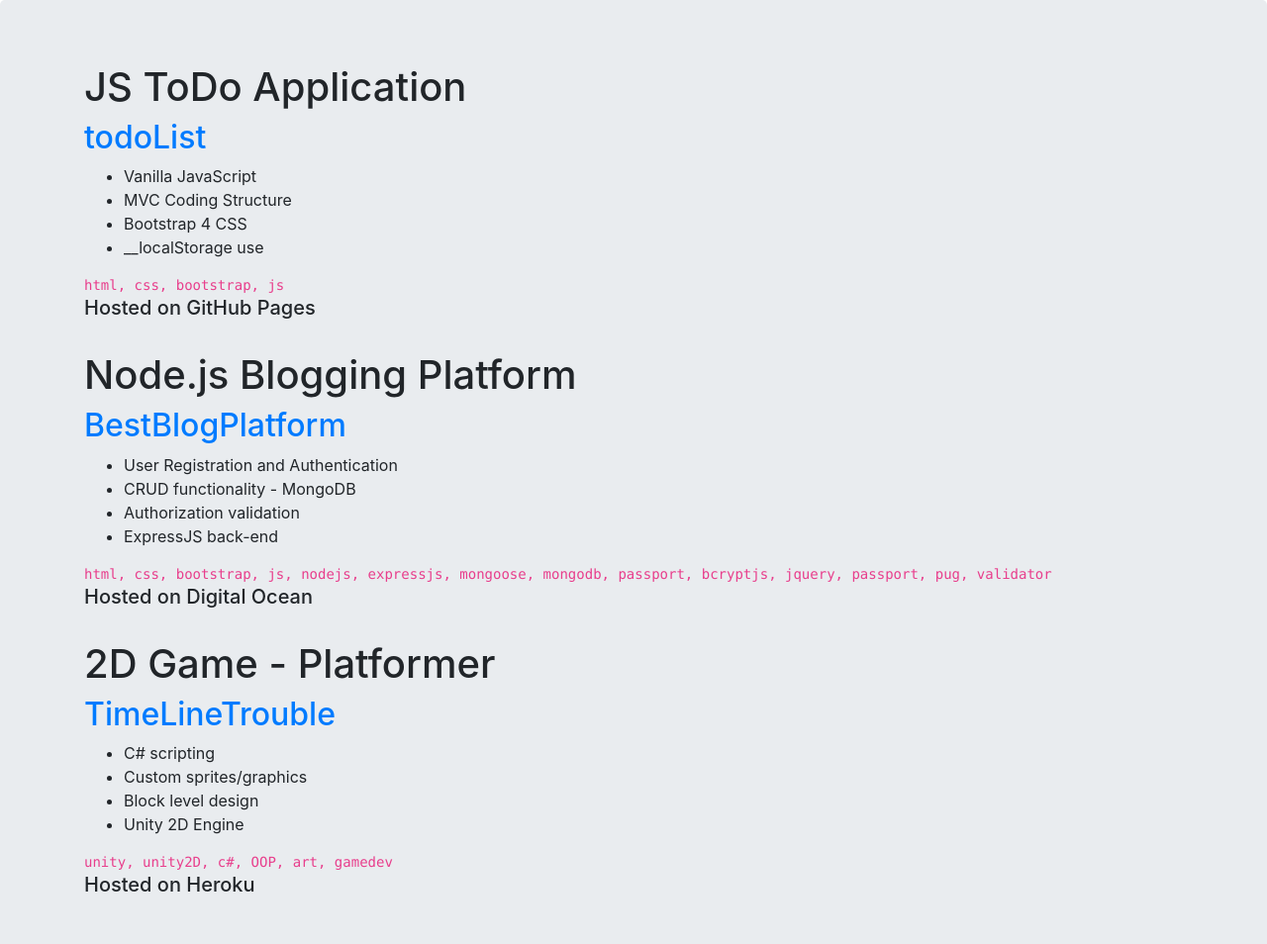
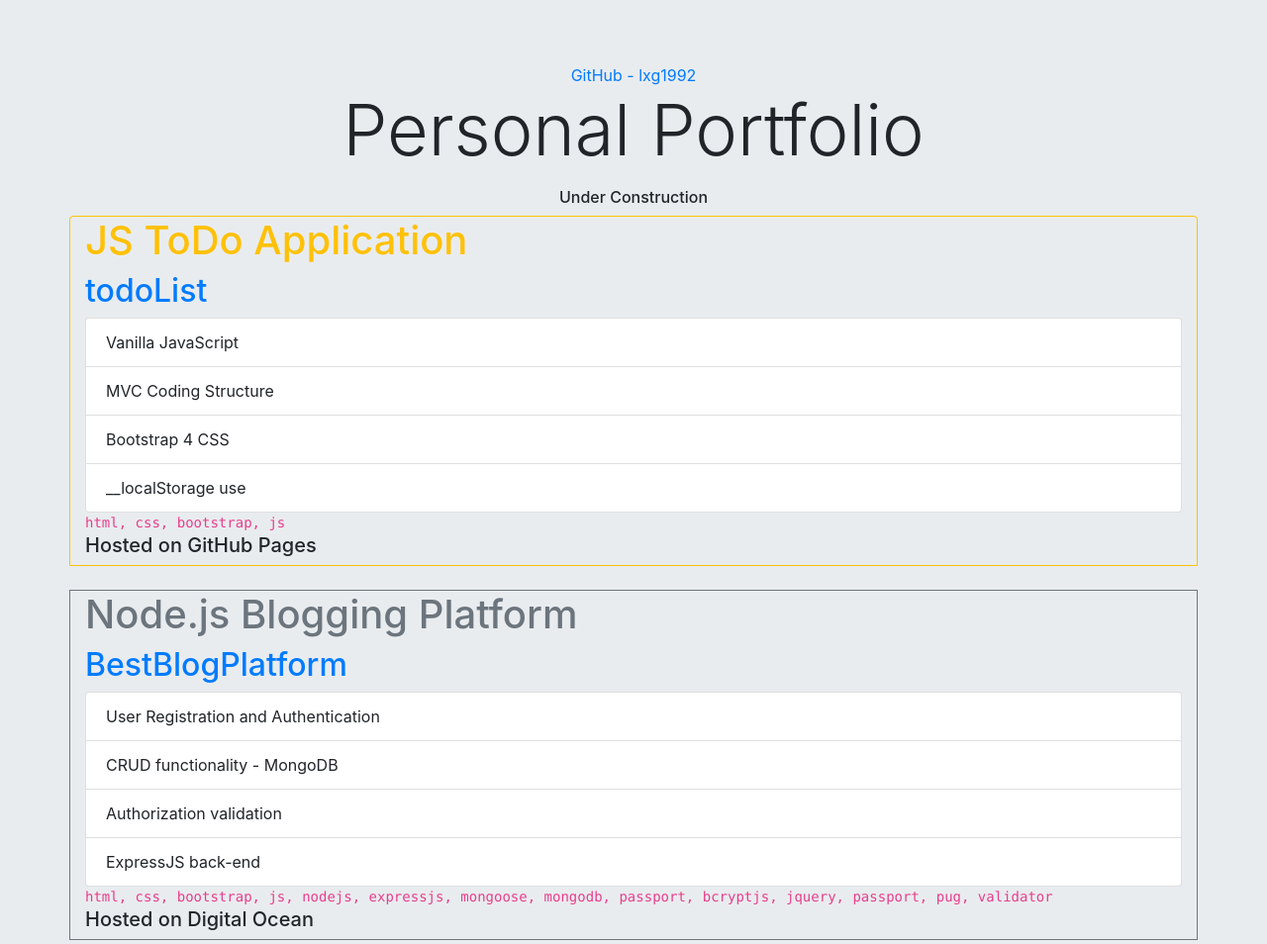
Before and after one commit to lxg1992/lxg1992.github.io, a plain HTML site: page index.html in a window 1280 px wide. Shown: the top 954 px of the page at 99% size. Drawn offline with nearby package versions, Linux system fonts and the light colour scheme.

Commit message:
Updated 4 april

```diff
--- a/index.html
+++ b/index.html
@@ -4,46 +4,52 @@
 <head>
 
 <body>
-	<div class="jumbotron">
-		<div class="container">
-			<h1> JS ToDo Application</h1>
+	<div class="jumbotron jumbotron-fluid ">
+		<header class="text-center display-5"><a href="https://github.com/lxg1992">GitHub - lxg1992</a></header>
+		<p class="text-center display-3">Personal Portfolio</p>
+		<h6 class="text-center display-10">Under Construction</h6>
+		<div class="container border border-warning rounded-top">
+			<h1 class="text-warning"> JS ToDo Application</h1>
 			<h2><a href="https://lxg1992.github.io/todoList/">todoList</a></h2>
-			<ul>
-				<li>Vanilla JavaScript</li>
-				<li>MVC Coding Structure</li>
-				<li>Bootstrap 4 CSS</li>
-				<li>__localStorage use</li>
+			<ul class="list-group">
+				<li class="list-group-item">Vanilla JavaScript</li>
+				<li class="list-group-item">MVC Coding Structure</li>
+				<li class="list-group-item">Bootstrap 4 CSS</li>
+				<li class="list-group-item">__localStorage use</li>
 			</ul>
 			<code>html, css, bootstrap, js</code>
 			<h5>Hosted on GitHub Pages</h5>
 		</div>
+
 		<br/>
-		<div class="container">
-			<h1>Node.js Blogging Platform</h1>
+
+		<div class="container border border-secondary">
+			<h1 class="text-secondary">Node.js Blogging Platform</h1>
 			<h2><a href="http://138.197.139.18">BestBlogPlatform</a></h2>
-			<ul>
-				<li>User Registration and Authentication</li>
-				<li>CRUD functionality - MongoDB</li>
-				<li>Authorization validation</li>
-				<li>ExpressJS back-end</li>
+			<ul class="list-group">
+				<li class="list-group-item">User Registration and Authentication</li>
+				<li class="list-group-item">CRUD functionality - MongoDB</li>
+				<li class="list-group-item">Authorization validation</li>
+				<li class="list-group-item">ExpressJS back-end</li>
 			</ul>
 			<code>html, css, bootstrap, js, nodejs, expressjs, mongoose, mongodb, passport, bcryptjs, jquery, passport, pug, validator</code>
 			<h5>Hosted on Digital Ocean</h5>
 		</div>
 		<br/>
-		<div class="container">
-			<h1>2D Game - Platformer</h1>
+		<div class="container border border-info rounded-bottom">
+			<h1 class="text-info">2D Game - Platformer</h1>
 			<h2><a href="http://unity-games-webgl.herokuapp.com/timelinetrouble/">TimeLineTrouble</a></h2>
-			<ul>
-				<li>C# scripting</li>
-				<li>Custom sprites/graphics</li>
-				<li>Block level design</li>
-				<li>Unity 2D Engine</li>
+			<ul class="list-group">
+				<li class="list-group-item">C# scripting</li>
+				<li class="list-group-item">Custom sprites/graphics</li>
+				<li class="list-group-item">Block level design</li>
+				<li class="list-group-item">Unity 2D Engine</li>
 			</ul>
 			<code>unity, unity2D, c#, OOP, art, gamedev</code>
 			<h5>Hosted on Heroku</h5>
 		</div>
 		<br/>
+		<footer class="text-center">&copy; Alexey Garin - 2018</footer>
 		<!--
 		<div class="container">
 			<h1>PlaceHolder</h1>
@@ -56,6 +62,6 @@
 
 
 
+
 	</div>
-
 </body>
```
